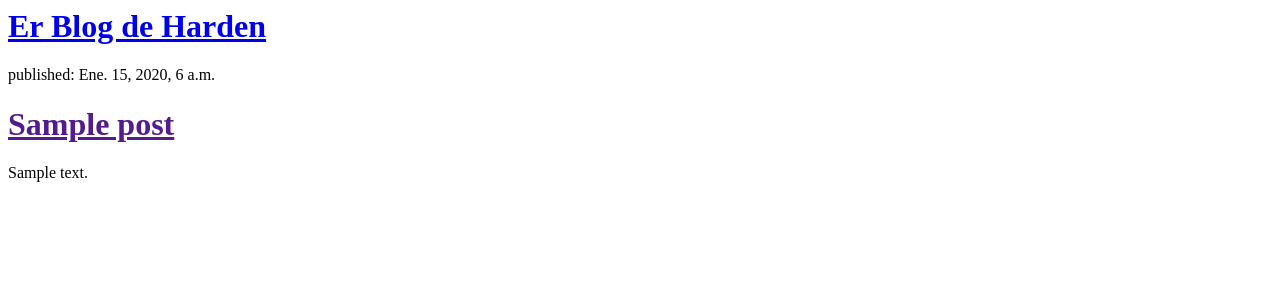
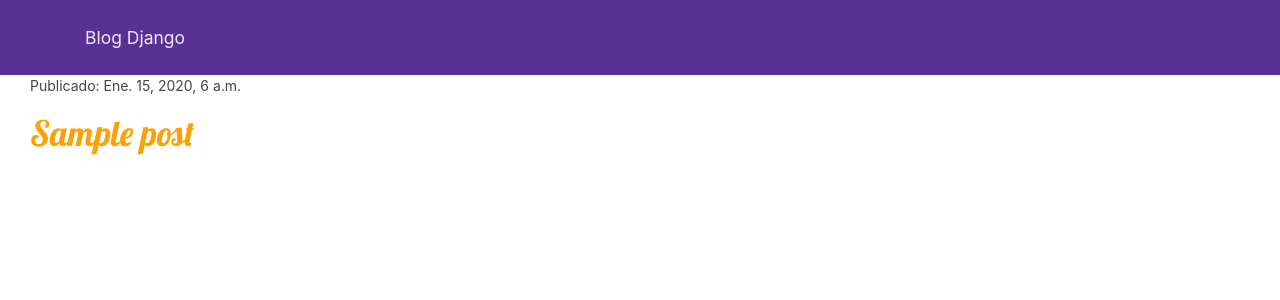
Before and after one commit to lsanchez12/blog-django, a Django app: template blog/templates/blog/post_list.html in a window 1280 px wide. Shown: the top 300 px of the page. Run offline with Django 3.2, Linux system fonts and the light colour scheme; the template is opened without the code that fills it: values that come from a table or form of the project are taken from there, others are empty; tables that the repository leaves empty hold one stand-in row (values such as "Sample post"); some libraries are stand-ins or nearby versions.

Commit message:
Agregado vistas y blog dinamico

```diff
--- /dev/null
+++ b/blog/static/css/blog.css
@@ -0,0 +1,4 @@
+   h1 a {
+       color: #FCA205;
+       font-family: 'Lobster';
+   }
--- /dev/null
+++ b/blog/templates/blog/base.html
@@ -0,0 +1,39 @@
+{% load staticfiles %}
+<html lang="es-ve">
+
+<head>
+    <title>Er Blog de Harden</title>
+    <meta charset="utf-8">
+    <meta http-equiv="X-UA-Compatible" content="IE=edge">
+    <meta name="viewport" content="width=device-width, initial-scale=1">
+    <link rel="stylesheet" href="https://bootswatch.com/4/pulse/bootstrap.min.css">
+    <link rel="stylesheet" href="{% static 'css/blog.css' %}">
+    <link href="https://fonts.googleapis.com/css?family=Lobster&subset=latin,latin-ext" rel="stylesheet" type="text/css">
+</head>
+
+<body>
+    <div class="navbar navbar-expand-lg static-top navbar-dark bg-primary">
+        <div class="container">
+            <a href="../" class="navbar-brand">Blog Django</a>
+            <button class="navbar-toggler" type="button" data-toggle="collapse" data-target="#navbarResponsive" aria-controls="navbarResponsive" aria-expanded="false" aria-label="Toggle navigation">
+          <span class="navbar-toggler-icon"></span>
+        </button>
+            <div class="collapse navbar-collapse" id="navbarResponsive">
+
+
+            </div>
+        </div>
+    </div>
+    <!-- /.navbar -->
+    <div class="container-fluid">
+        <div class="row">
+            <div class="col-md-6 col-sm-6 col-lg-6 col-xs-12">
+                {% block content %} {% endblock %}
+            </div>
+        </div>
+    </div>
+    <script src="https://code.jquery.com/jquery-3.2.1.slim.min.js" integrity="sha384-KJ3o2DKtIkvYIK3UENzmM7KCkRr/rE9/Qpg6aAZGJwFDMVNA/GpGFF93hXpG5KkN" crossorigin="anonymous"></script>
+    <script src="https://maxcdn.bootstrapcdn.com/bootstrap/3.3.7/js/bootstrap.min.js" integrity="sha384-Tc5IQib027qvyjSMfHjOMaLkfuWVxZxUPnCJA7l2mCWNIpG9mGCD8wGNIcPD7Txa" crossorigin="anonymous"></script>
+</body>
+
+</html>
--- a/blog/templates/blog/post_list.html
+++ b/blog/templates/blog/post_list.html
@@ -1,22 +1,7 @@
-<html>
-
-<head>
-    <title>Er Blog de Harden</title>
-</head>
-
-<body>
-    <div>
-        <h1><a href="/">Er Blog de Harden</a></h1>
-    </div>
-
-    {% for post in posts %}
-    <div>
-        <p>published: {{ post.published_date }}</p>
-        <h1><a href="">{{ post.title }}</a></h1>
-        <p>{{ post.text|linebreaksbr }}</p>
-    </div>
-    {% endfor %}
-
-</body>
-
-</html>
+ {% extends 'blog/base.html' %} {% block content %}{% for post in posts %}
+<div class="col-md-6 col-sm-6 col-lg-6 col-xs-12">
+    <p>Publicado: {{ post.published_date }}</p>
+    <h1><a href="{% url 'post_detail' pk=post.pk %}">{{ post.title }}</a></h1>
+    <!--<p>{{ post.text|linebreaksbr }}</p>-->
+</div>
+{% endfor %} {% endblock %}
--- a/blog/urls.py
+++ b/blog/urls.py
@@ -3,4 +3,5 @@ from . import views
 
 urlpatterns = [
     url(r'^$', views.post_list),
+    url(r'^post/(?P<pk>[0-9]+)/$', views.post_detail, name='post_detail'),
 ]
--- a/blog/views.py
+++ b/blog/views.py
@@ -1,7 +1,13 @@
 from django.shortcuts import render
 from django.utils import timezone
 from .models import Post
+from django.shortcuts import render, get_object_or_404
 
 def post_list(request):
     posts = Post.objects.filter(published_date__lte=timezone.now()).order_by('published_date')
     return render(request, 'blog/post_list.html', {'posts':posts})
+
+
+def post_detail(request, pk):
+    post = get_object_or_404(Post, pk=pk)
+    return render(request, 'blog/post_detail.html', {'post': post})
```
Also changed, not shown: blog/templates/blog/post_detail.html (added, +9 -0 lines).
